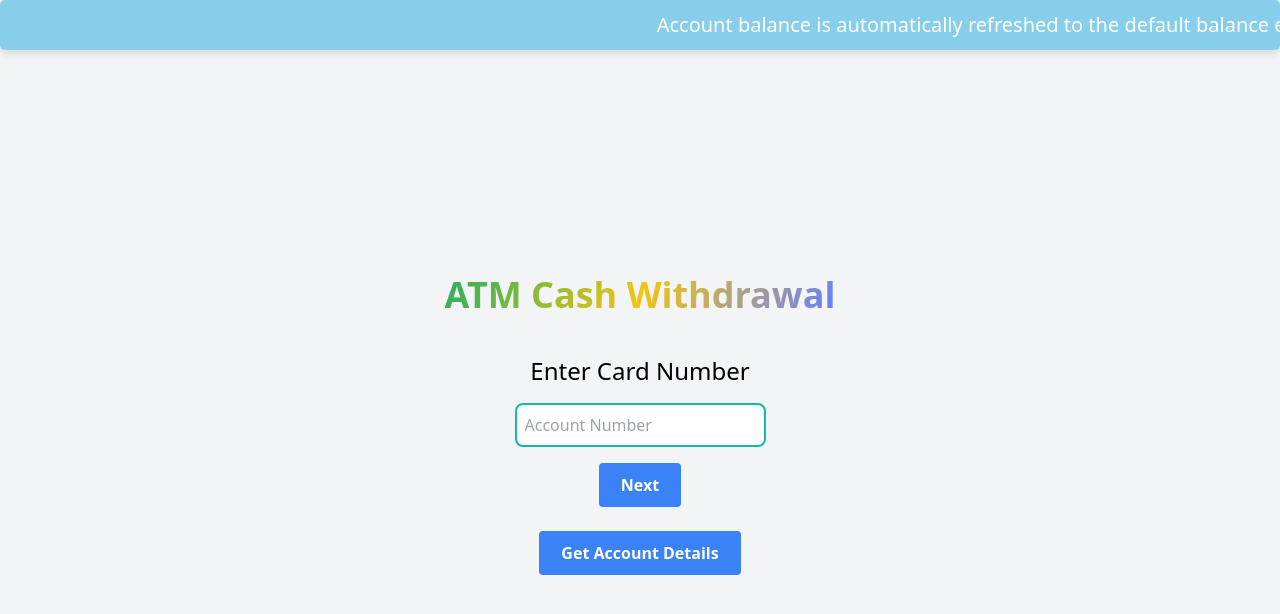
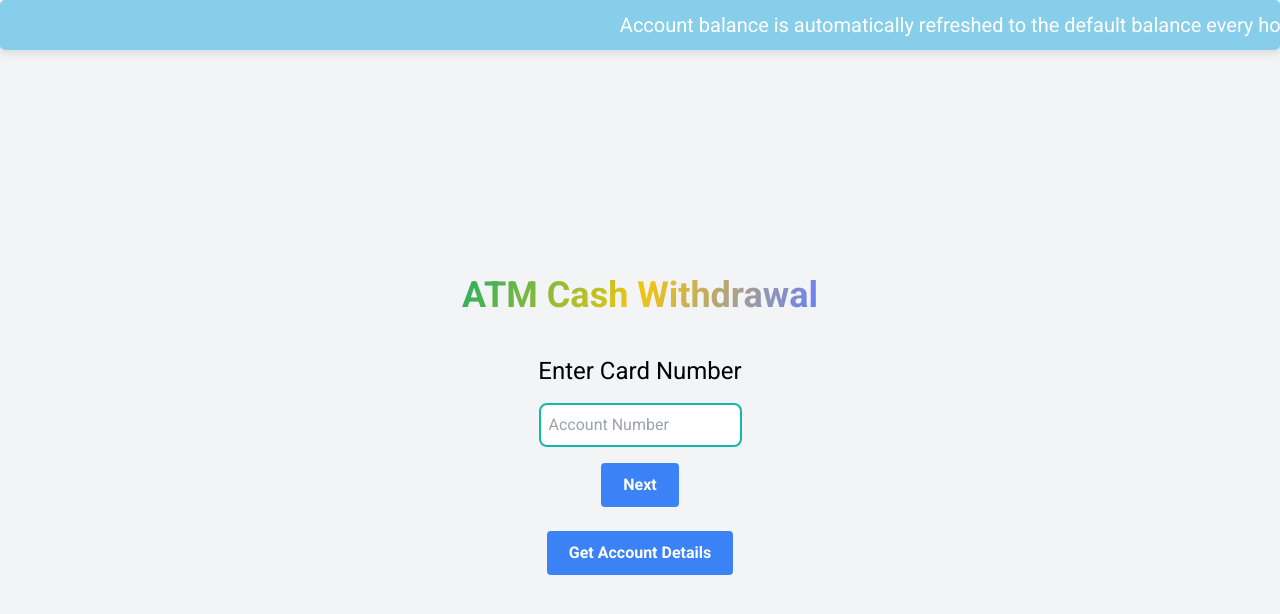
Before and after one commit to kushalkumar1362/atm-machine, a React (Create React App) app: page / in a window 1280 px wide. Shown: the top 614 px of the page. Built offline with nearby package versions, Linux system fonts and the light colour scheme; no server answers.

Commit message:
Add font family

```diff
--- a/public/index.html
+++ b/public/index.html
@@ -1,5 +1,6 @@
 <!DOCTYPE html>
 <html lang="en">
+
 <head>
   <meta charset="utf-8" />
   <link rel="icon" href="%PUBLIC_URL%/favicon.ico" />
@@ -7,11 +8,12 @@
   <!-- <meta name="theme-color" content="#000000" /> -->
   <meta
     name="o	The application must correctly process withdrawals with minimum note dispensing and handle user-selected denominations"
-      content="Web site created using create-react-app"
-    />
+    content="Web site created using create-react-app" />
+  <link href="https://fonts.googleapis.com/css2?family=Roboto:wght@400;700&display=swap" rel="stylesheet">
 
   <title>ATM Withdrawal Cash</title>
 </head>
+
 <body>
   <noscript>You need to enable JavaScript to run this app.</noscript>
   <div id="root"></div>
@@ -26,4 +28,5 @@
       To create a production bundle, use `npm run build` or `yarn build`.
     -->
 </body>
+
 </html>
--- a/src/index.css
+++ b/src/index.css
@@ -1,6 +1,13 @@
 @tailwind base;
 @tailwind components;
 @tailwind utilities;
+
+*{
+  margin: 0;
+  padding: 0;
+  box-sizing: border-box;
+  font-family: 'Roboto', sans-serif;
+}
 
 .scroll-container {
   border-radius: 5px;
```
Lines whose indentation alone changed are shown as unchanged.
